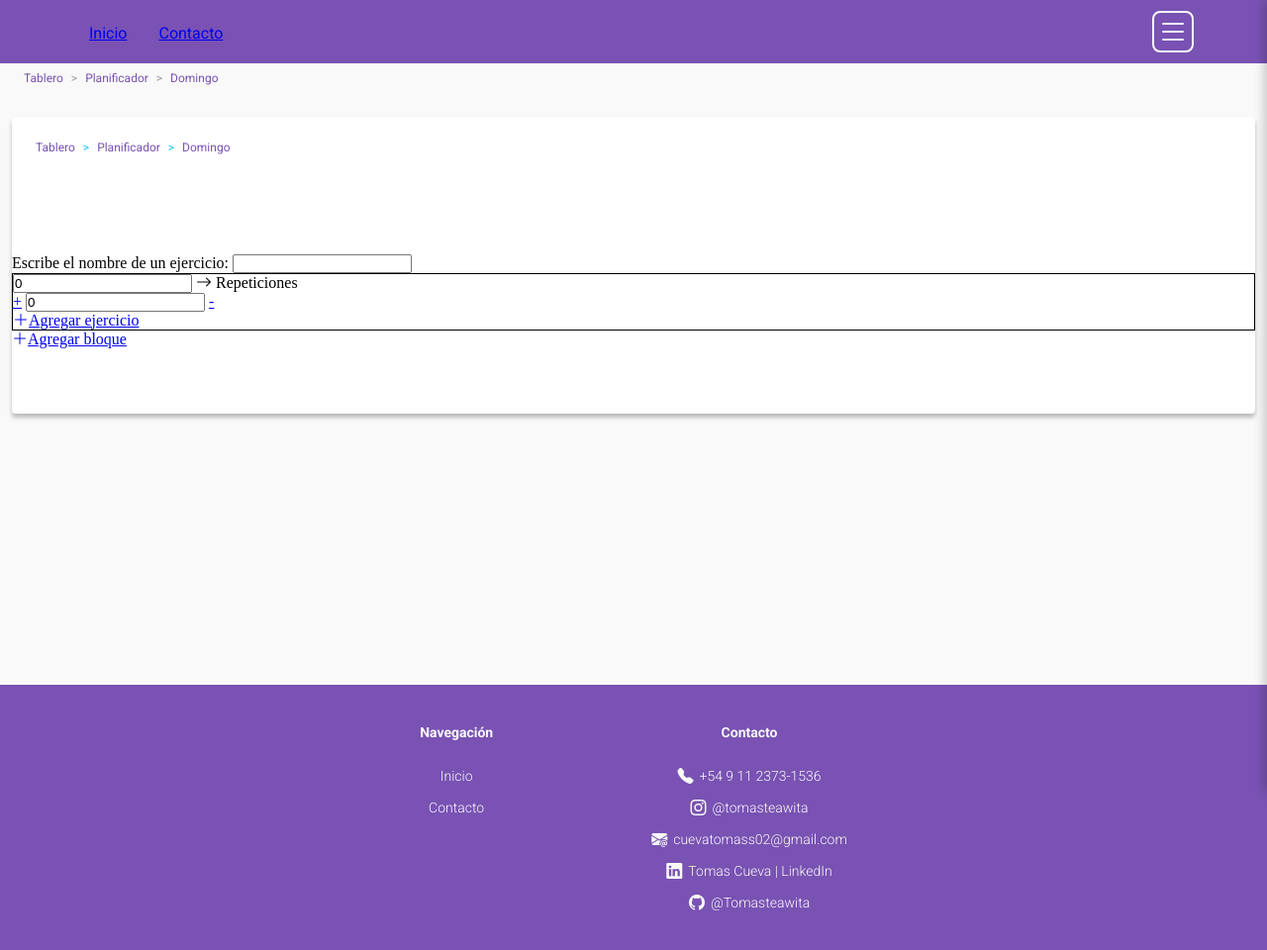
After one commit to Tomasteawita/training_app, a Django app: page /planificador/1/ in a window 1280 px wide. The commit adds this page. Shown: the whole page at 99% size. Run offline with Django 4.2, Linux system fonts and the light colour scheme; the visitor is signed in with stand-in values (Sample User, id 1).

Commit message:
feat(create_training):Inicio de maquetación con HTML y Javascript para la seccion de la sesion de entrenamiento.

```diff
--- a/training_app/static/css/style.css
+++ b/training_app/static/css/style.css
@@ -494,6 +494,7 @@ main nav div {
 }
 main nav div a {
   text-decoration: none;
+  color: #7952B3;
 }
 main nav div a:hover {
   text-decoration: underline;
@@ -679,6 +680,25 @@ main.planificador section.periods article.card-period div.week-layout div.week-c
   color: #0D0C0B;
 }
 
+section.training-session aside {
+  display: grid;
+  grid-template-columns: 1fr;
+  grid-template-rows: none;
+  gap: 10px;
+  margin: 24px 12px;
+  background-color: #FFFFFF;
+  border-radius: 4px;
+  box-shadow: 0px 4px 4px rgba(0, 0, 0, 0.25);
+  min-height: 300px;
+}
+section.training-session aside > nav div span {
+  color: #0CCAF1;
+}
+
+section.training-session article.card {
+  border: 1px solid black;
+}
+
 * {
   margin: 0;
   padding: 0;
@@ -692,7 +712,7 @@ body {
 main {
   min-height: 600px;
 }
-main nav {
+main > nav {
   margin: 72px 0px 32px 0px;
 }
 
--- /dev/null
+++ b/training_app/static/js/TrainingDatalist.js
@@ -0,0 +1,19 @@
+// JavaScript para manejar la entrada y el autocompletado
+const inputEjercicios = document.getElementById('ejercicios');
+const listaEjercicios = document.getElementById('lista-ejercicios');
+
+// Agregar un evento para manejar el cambio en el input
+inputEjercicios.addEventListener('input', function() {
+    const valorInput = inputEjercicios.value.toLowerCase();
+    const opciones = listaEjercicios.querySelectorAll('option');
+
+    // Filtrar las opciones que coinciden con el valor del input
+    opciones.forEach(function(opcion) {
+        const valorOpcion = opcion.value.toLowerCase();
+        if (valorOpcion.indexOf(valorInput) !== -1) {
+            opcion.style.display = 'block';
+        } else {
+            opcion.style.display = 'none';
+        }
+    });
+});
--- /dev/null
+++ b/training_app/static/js/TrainingSession.js
@@ -0,0 +1,46 @@
+const addBlock = document.getElementById('add-block');
+const training = document.getElementById('training');
+let id = 1;
+
+function addEventIncrementDecrementValue(input, add, sub) {
+    add.addEventListener('click', () => {
+        let currentValue = parseInt(input.value, 10);
+        input.value = currentValue + 1;
+    });
+
+    sub.addEventListener('click', () => {
+        let currentValue = parseInt(input.value, 10);
+        if (currentValue > 0) {
+            input.value = currentValue - 1;
+        }
+    });
+}
+
+addBlock.addEventListener('click', () => {
+    const card = document.createElement('article');
+    card.classList.add('card');
+    card.innerHTML = `
+        <div class="card-header">
+            <input type="text" id="name_exercise_${id}" name="name_exercise_${id}" class="form-control" readonly value="0">
+            <span class="input-group-append">
+                <span class="input-group-text">
+                    <i class="bi bi-arrow-right"></i>
+                </span>
+            </span>
+            <span>Repeticiones</span>
+            <span class="input-group-append">
+                <a href="#" id=add-reps-exercise-${id}>+</a>
+                <input type="text" id="exercise_${id}" name="exercise_${id}" class="form-control" readonly value="0">
+                <a href="#" id=sub-reps-exercise-${id}>-</a>
+            </span>
+        </div>
+    `;
+    training.insertBefore(card, addBlock);
+
+    const input = document.getElementById(`exercise_${id}`);
+    const add = document.getElementById(`add-reps-exercise-${id}`);
+    const sub = document.getElementById(`sub-reps-exercise-${id}`);
+    addEventIncrementDecrementValue(input, add, sub);
+
+    id++;
+});
--- /dev/null
+++ b/training_app/templates/planificador/create_training.html
@@ -0,0 +1,63 @@
+{% extends "base/base.html" %}
+{% load static %}
+{% block title %}Creación de entrenamiento{% endblock title %}
+{% block main %}
+
+<main>
+    <nav>
+        <div><a href="{% url 'IndexView' %}">Tablero</a><span> > </span><a href="{% url 'PlanificadorListView' %}">Planificador</a><span> > </span><a href="#">Domingo</a></div>
+    </nav>
+    <section class="training-session">
+        <aside>
+            <nav>
+                <div><a href="{% url 'IndexView' %}">Tablero</a><span> > </span><a href="{% url 'PlanificadorListView' %}">Planificador</a><span> > </span><a href="#">Domingo</a></div>
+            </nav>
+            <form action="" method="post">
+                <div>
+                    <label for="ejercicios">Escribe el nombre de un ejercicio:</label>
+                    <input type="text" id="ejercicios" list="lista-ejercicios">
+                    <datalist id="lista-ejercicios">
+                        <option value="Press de Banca">
+                        <option value="Sentadillas">
+                        <option value="Pull-Ups">
+                        <option value="Flexiones">
+                        <option value="Press Militar">
+                        <option value="Peso Muerto">
+                        <option value="Plancha">
+                        <option value="Curl de Bíceps">
+                        <option value="Tríceps en polea">
+                        <option value="Abdominales">
+                        <option value="Burpees">
+                        <option value="Zancadas">
+                    </datalist>
+                </div>
+                <div id="training">
+                    <article class="card">
+                        <div class="card-header">
+                            <input type="text" id="name_exercise_${id}" name="name_exercise_${id}" class="form-control" readonly value="0">
+                            <span>
+                                <i class="bi bi-arrow-right"></i>
+                            </span>
+                            <span>Repeticiones</span>
+                            <div class="card-header__reps-conf">
+                                <a href="#" id=add-reps-exercise-${id}>+</a>
+                                <input type="text" id="exercise_${id}" name="exercise_${id}" class="form-control" readonly value="0">
+                                <a href="#" id=sub-reps-exercise-${id}>-</a>
+                            </div>
+                        </div>
+                        <div class="card-body">
+                            <a href="#" id="add-exercise"><i class="bi bi-plus-lg"></i><span>Agregar ejercicio</span></a>
+                        </div>
+                    </article>
+                    <a href="#" id="add-block"><i class="bi bi-plus-lg"></i><span>Agregar bloque</span></a>
+                </div>
+            </form>
+        </aside>
+    </section>
+</main>
+{% endblock main %}
+
+{% block scripts %}
+    <script src="{% static 'js/TrainingDatalist.js' %}"></script>
+    <script src="{% static 'js/TrainingSession.js' %}"></script>
+{% endblock scripts %}
--- a/training_app/templates/planificador/period.html
+++ b/training_app/templates/planificador/period.html
@@ -18,7 +18,7 @@
                 <h3>{{ semana }}</h3>
                 <ul>
                     {% for dia, info in dias.items %}
-                    <li><a href="#">{{ dia|first }}</a></li>
+                    <li><a href="{% url 'CreateTrainingView' info.id_combination %}">{{ dia|first }}</a></li>
                     {% endfor %}
                 </ul>
                 </div>
--- a/training_app/templates/planificador/training_configuration.html
+++ /dev/null
@@ -1,3 +0,0 @@
-{% extends "base/base.html" %}
-{% load static %}
-{% block main %}{% endblock main %}
--- a/training_app/urls.py
+++ b/training_app/urls.py
@@ -6,7 +6,7 @@ from django.conf.urls.static import static
 
 url_planificador = [
     path('planificador/', PlanificadorListView.as_view(), name = "PlanificadorListView"),
-    path('planificador/training_post/', TrainingConfigurationView.as_view(), name = "PlanificadorCreateView"),
+    path('planificador/<pk>/', CreateTrainingView.as_view(), name = "CreateTrainingView"),
 ]
 
 urlpatterns = [
--- a/training_app/views.py
+++ b/training_app/views.py
@@ -64,7 +64,7 @@ class PlanificadorListView(LoginRequiredMixin, View):
         return render(request, self.template_name, context = context)
 
 
-class TrainingConfigurationView(LoginRequiredMixin, View):
+class CreateTrainingView(LoginRequiredMixin, View):
     """
     Vista basada en clase para el detalle de un planificador.
     Esta vista muestra el detalle de un planificador.
@@ -74,13 +74,13 @@ class TrainingConfigurationView(LoginRequiredMixin, View):
     Method:
         get(self, request): Procesa una solicitud GET para mostrar el detalle de un planificador.
     """
-    template_name = 'planificador/training_configuration.html'
+    template_name = 'planificador/create_training.html'
 
     def get(self, request, *args, **kwargs):
-        planificador = Planificador(request)
-        period = planificador.read_period_week_day_database(kwargs['pk'])
-        context = {'period' : period}
-        return render(request, self.template_name, context = context)
+        # planificador = Planificador(request)
+        # period = planificador.read_period_week_day_database(kwargs['pk'])
+        # context = {'period' : period}
+        return render(request, self.template_name)
 
 class SingUpView(CreateView):
     """
```
Also changed, not shown: 6 other files.
